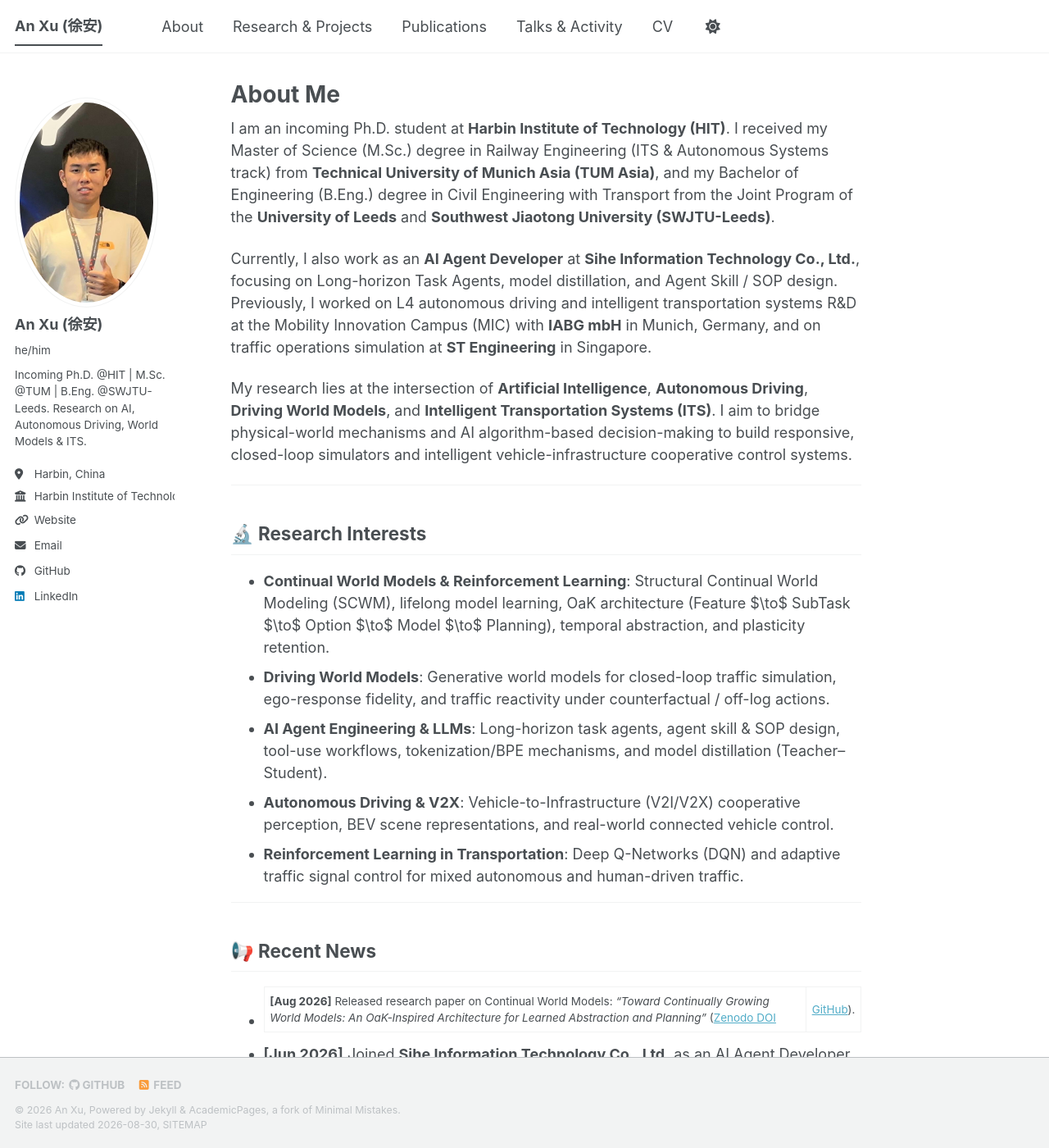
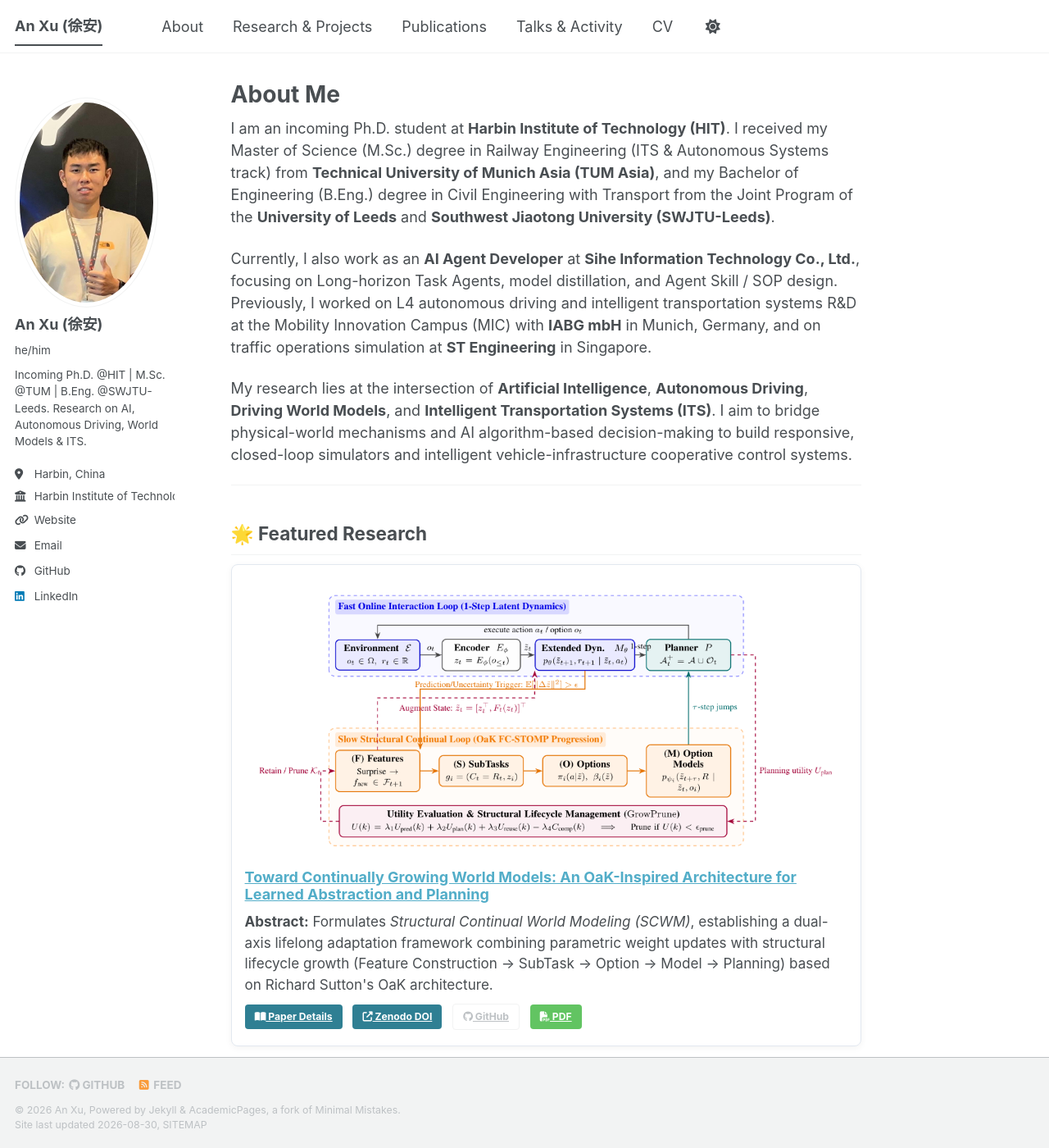
Before and after one commit to AnXu-ITS/AnXu-ITS.github.io, a Jekyll site: the page built from _pages/about.md, in a window 1280 px wide and 1400 px high. Shown: the whole window at 82% size. Built offline with Jekyll 4.4.1, drawn with Linux system fonts in a browser that asks for light colours; a style sheet for code colours, icons or effects is not loaded.

Commit message:
feat: embed SCWM architecture diagram across homepage, portfolio, and publication details

```diff
--- a/_pages/about.md
+++ b/_pages/about.md
@@ -12,6 +12,26 @@ I am an incoming Ph.D. student at **Harbin Institute of Technology (HIT)**. I re
 Currently, I also work as an **AI Agent Developer** at **Sihe Information Technology Co., Ltd.**, focusing on Long-horizon Task Agents, model distillation, and Agent Skill / SOP design. Previously, I worked on L4 autonomous driving and intelligent transportation systems R&D at the Mobility Innovation Campus (MIC) with **IABG mbH** in Munich, Germany, and on traffic operations simulation at **ST Engineering** in Singapore.
 
 My research lies at the intersection of **Artificial Intelligence**, **Autonomous Driving**, **Driving World Models**, and **Intelligent Transportation Systems (ITS)**. I aim to bridge physical-world mechanisms and AI algorithm-based decision-making to build responsive, closed-loop simulators and intelligent vehicle-infrastructure cooperative control systems.
+
+---
+
+## 🌟 Featured Research
+
+<div style="background: var(--global-bg-color, #fdfdfd); border: 1px solid #e2e8f0; border-radius: 8px; padding: 16px; margin-bottom: 20px; box-shadow: 0 2px 8px rgba(0,0,0,0.05);">
+  <a href="/publication/2026-oak-continual-world-model">
+    <img src="/images/scwm-architecture.png" alt="Toward Continually Growing World Models" style="width: 100%; border-radius: 6px; margin-bottom: 12px;" />
+  </a>
+  <h3 style="margin-top: 0;"><a href="/publication/2026-oak-continual-world-model">Toward Continually Growing World Models: An OaK-Inspired Architecture for Learned Abstraction and Planning</a></h3>
+  <p style="font-size: 0.95em; line-height: 1.5; color: var(--global-text-color, #4a5568); margin-bottom: 10px;">
+    <b>Abstract:</b> Formulates <i>Structural Continual World Modeling (SCWM)</i>, establishing a dual-axis lifelong adaptation framework combining parametric weight updates with structural lifecycle growth (Feature Construction &rarr; SubTask &rarr; Option &rarr; Model &rarr; Planning) based on Richard Sutton's OaK architecture.
+  </p>
+  <p style="font-size: 0.9em; margin-bottom: 0;">
+    <a href="/publication/2026-oak-continual-world-model" class="btn btn--primary" style="margin-right: 8px;"><i class="fas fa-book-open"></i> Paper Details</a>
+    <a href="https://doi.org/10.5281/zenodo.22103257" class="btn btn--info" style="margin-right: 8px;"><i class="fas fa-external-link-alt"></i> Zenodo DOI</a>
+    <a href="https://github.com/AnXu-ITS/OaK-World-Model" class="btn btn--inverse" style="margin-right: 8px;"><i class="fab fa-github"></i> GitHub</a>
+    <a href="/files/Toward_Continually_Growing_World_Models_Preprint.pdf" class="btn btn--success"><i class="fas fa-file-pdf"></i> PDF</a>
+  </p>
+</div>
 
 ---
 
```
Also changed, not shown: _portfolio/00-continual-world-models.md (added, +48 -0 lines), _publications/2026-02-25-oak-continual-world-model.md (+8 -0 lines), images/scwm-architecture.png (added).
